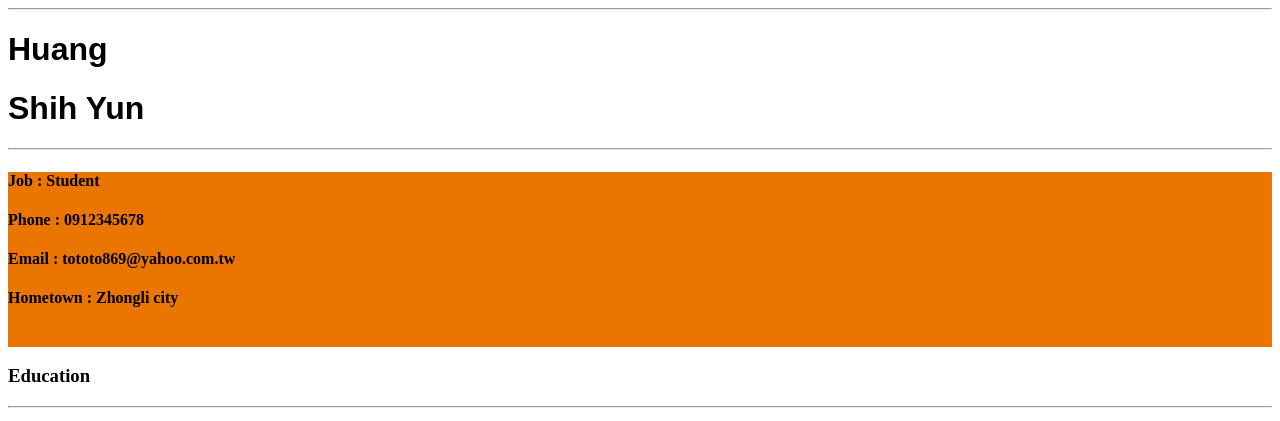
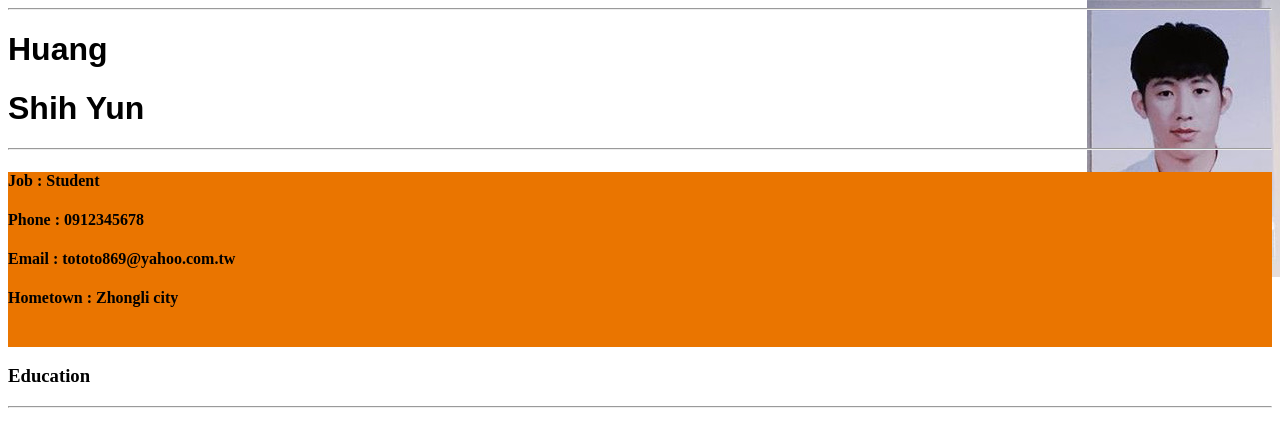
Before and after one commit to tototo869/tototo869.github.io, a plain HTML site: page index.html in a window 1280 px wide. Shown: the top 421 px of the page. Drawn offline with Linux system fonts and the light colour scheme.

Commit message:
Update mystyle.css

```diff
--- a/mystyle.css
+++ b/mystyle.css
@@ -37,7 +37,7 @@ a:active {
 }
 
 body {
-	background-image : url("IMG_0906.jpeg");
+	background-image : url("https://github.com/tototo869/tototo869.github.io/blob/main/IMG_2280.jpeg");
 	background-repeat : no-repeat;
 	background-position : right top;
 	background-attachment : scroll;
```
